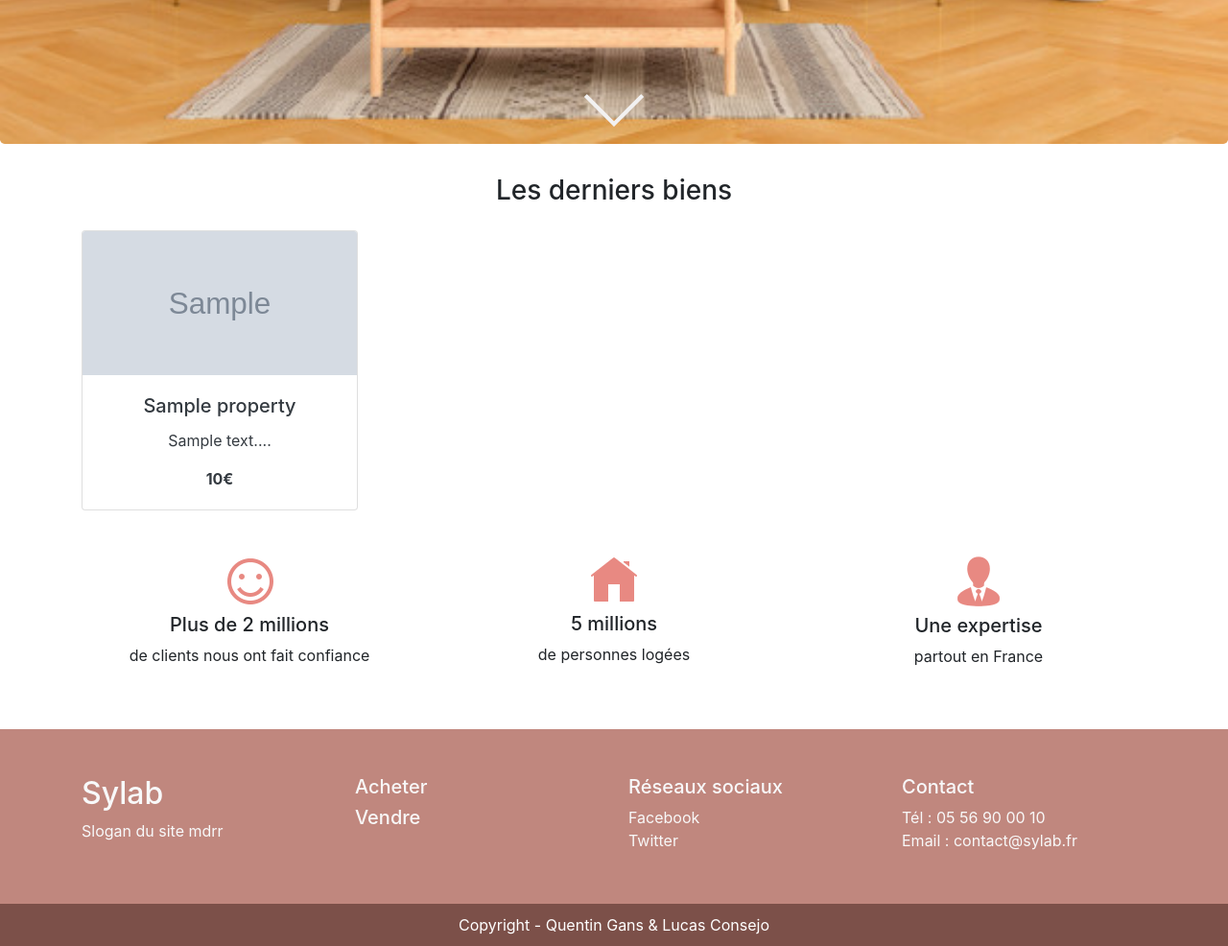
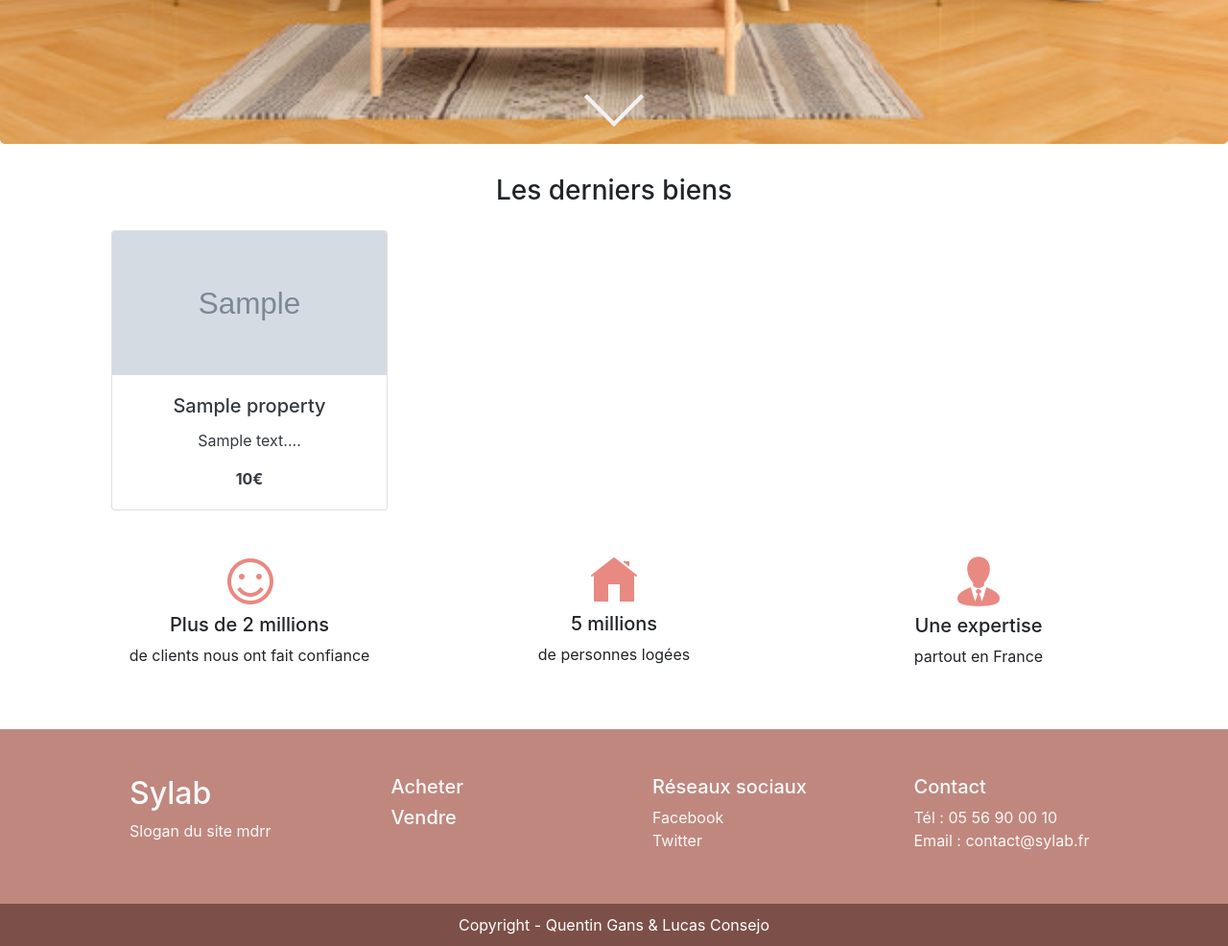
Before and after one commit to QuentG/Sylab, a Symfony app: template templates/home.html.twig in a window 1280 px wide. Shown: the part 650-1636 px from the top of the page at 96% size. Run offline with Twig, Linux system fonts and the light colour scheme; the template is opened without the code that fills it: most values are stand-ins (such as "Sample title", 1, 10 or a date in 2020); grey boxes marked "Sample" are stand-in pictures; some libraries are stand-ins or nearby versions.

Commit message:
slight update

```diff
--- a/public/static/css/styles.css
+++ b/public/static/css/styles.css
@@ -6,7 +6,7 @@
 #fond-home{
     background-image: url(../img/home/fond-search-home.jpg);
     background-size: cover;
-    background-repeat: no-repeat;
+
 }
 
 #fond-home a{
@@ -26,7 +26,9 @@
 #icon-arrow:hover{
     cursor: pointer;
 }
-
+.card{
+    margin:0 auto;
+}
 .card-hover:hover{
     text-decoration: none;
     color: red;
@@ -40,6 +42,9 @@
 }
 #footer{
     background-color: rgb(192, 135, 126);
+}
+#footer-center{
+    margin-left: 35px;
 }
 #footer a{
     color: rgb(248, 248, 248);
--- a/templates/home.html.twig
+++ b/templates/home.html.twig
@@ -27,7 +27,7 @@
                 <h3>Les derniers biens</h3>
             </div>
 
-            <div class="col-md-12 text-center mt-3">
+            <div id="card-center" class="col-md-12 text-center mt-3">
                 <div class="row">
                 {% for property in properties %}
                     <div class="col-md-4">
@@ -72,7 +72,7 @@
 
     <div id="footer" class="mt-5">
         <div class="container">
-            <div class="row pt-5 pb-5">
+            <div id="footer-center" class="row pt-5 pb-5">
                 <div class="col-md-3 text-light">
                     <h2>Sylab</h2>
                     <p>Slogan du site mdrr</p>
@@ -96,10 +96,10 @@
                 </div>
             </div>
         </div>
+    </div>
 
-        <div id="copyright">
-            <p>Copyright - Quentin Gans & Lucas Consejo</p>
-        </div>
+    <div id="copyright">
+        <p>Copyright - Quentin Gans & Lucas Consejo</p>
     </div>
 
 {% endblock %}
--- a/templates/show.html.twig
+++ b/templates/show.html.twig
@@ -41,7 +41,7 @@
                                 {{ form_rest(form) }}
                             </div>
                             <div class="form-group">
-                                <button class="btn btn-primary">Envoyer le mail</button>
+                                <button class="btn btn-primary btn-block">Envoyer le mail</button>
                             </div>
                             {{ form_end(form) }}
                         </div>
```
